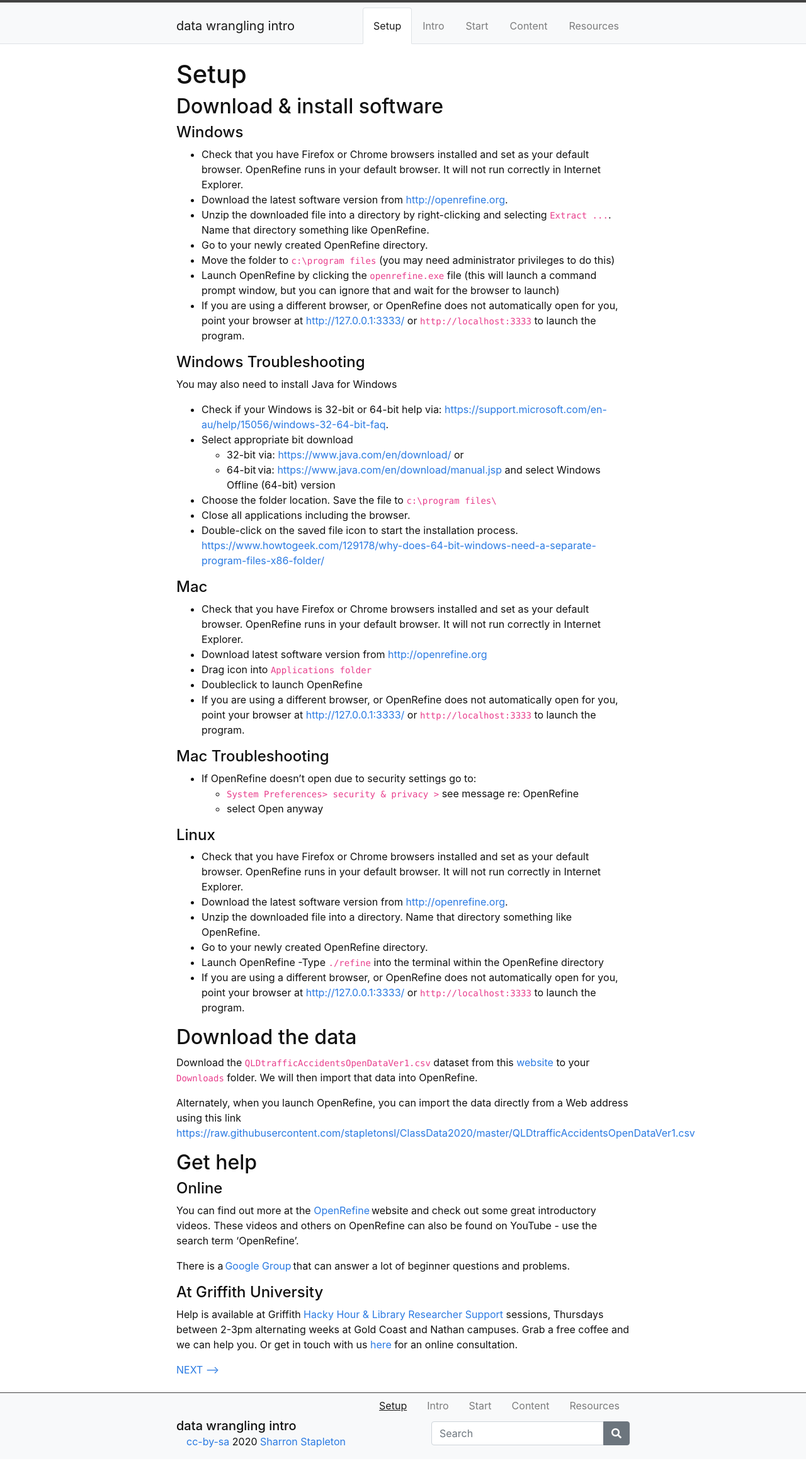
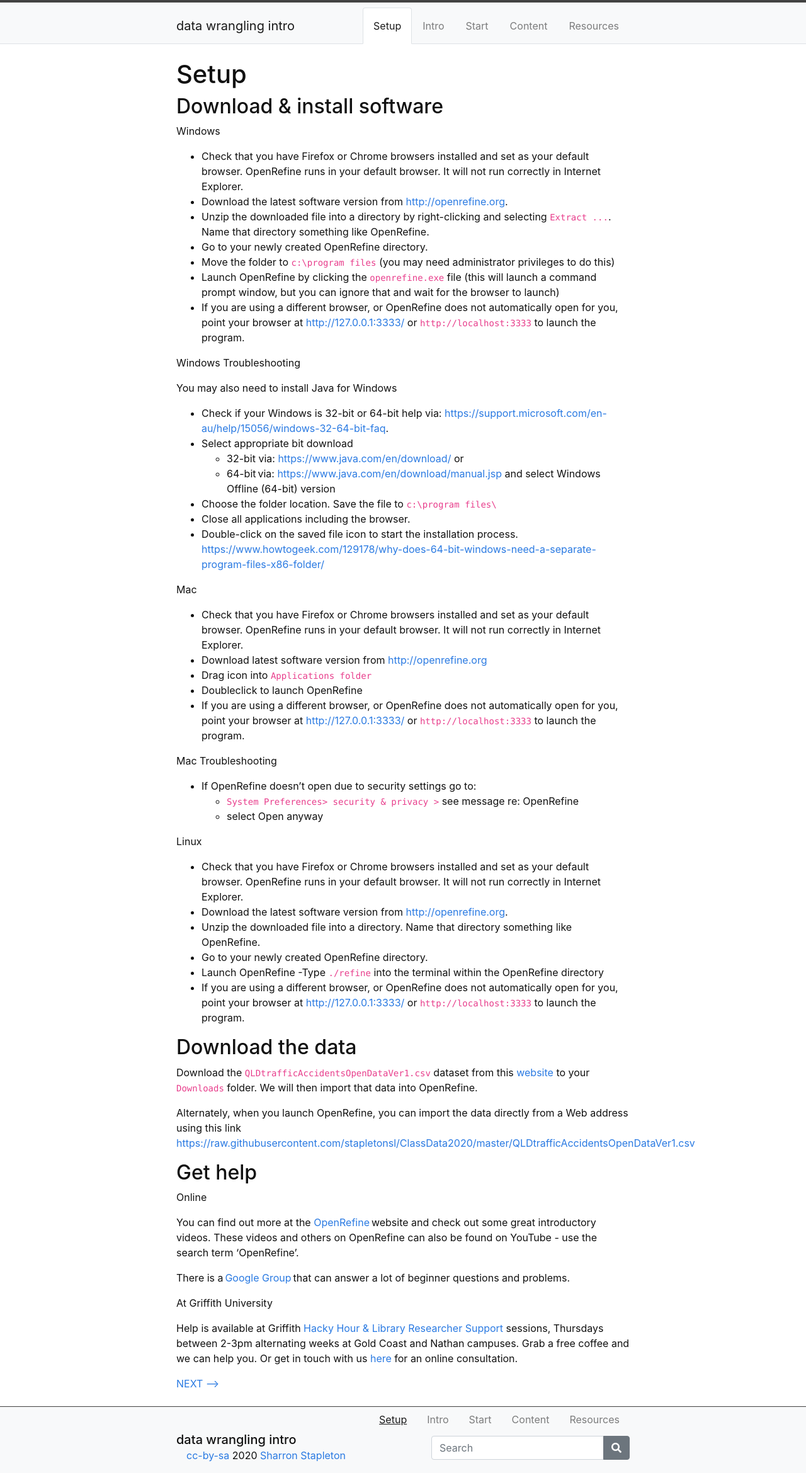
Before and after one commit to GULibrarySandbox/intro-data-wrangle, a Jekyll site: the page built from content/0-setup.md, in a window 1280 px wide. Shown: the whole page at 63% size. Built offline with Jekyll 4.4.1, drawn with Linux system fonts in a browser that asks for light colours; before the commit the page ends 2317 px from its top, so only the background shows below that.

```diff
--- a/content/0-setup.md
+++ b/content/0-setup.md
@@ -6,7 +6,7 @@ nav: true
 
 ## Download & install software
 
-#### Windows
+Windows
 - Check that you have Firefox or Chrome browsers installed and set as your default browser. OpenRefine runs in your default browser. It will not run correctly in Internet Explorer.
 - Download the latest software version from [http://openrefine.org](http://openrefine.org).
 - Unzip the downloaded file into a directory by right-clicking and selecting `Extract ...`.   Name that directory something like OpenRefine.
@@ -15,7 +15,7 @@ nav: true
 - Launch OpenRefine by clicking the `openrefine.exe` file (this will launch a command prompt window, but you can ignore that and wait for the browser to launch)
 - If you are using a different browser, or OpenRefine does not automatically open for you, point your browser at [http://127.0.0.1:3333/](http://127.0.0.1:3333/) or `http://localhost:3333` to launch the program.
 
-#### Windows Troubleshooting
+Windows Troubleshooting
 
 You may also need to install Java for Windows
 - Check if your Windows is 32-bit or 64-bit help via: [https://support.microsoft.com/en-au/help/15056/windows-32-64-bit-faq](https://support.microsoft.com/en-au/help/15056/windows-32-64-bit-faq).
@@ -28,19 +28,19 @@ You may also need to install Java for Windows
 - Double-click on the saved file icon to start the installation process.
   [https://www.howtogeek.com/129178/why-does-64-bit-windows-need-a-separate-program-files-x86-folder/](https://www.howtogeek.com/129178/why-does-64-bit-windows-need-a-separate-program-files-x86-folder/)
 
-#### Mac
+Mac
 - Check that you have Firefox or Chrome browsers installed and set as your default browser. OpenRefine runs in your default browser. It will not run correctly in Internet Explorer.
 - Download latest software version from [http://openrefine.org](http://openrefine.org)
 - Drag icon into `Applications folder`
 - Doubleclick to launch OpenRefine
 - If you are using a different browser, or OpenRefine does not automatically open for you, point your browser at [http://127.0.0.1:3333/](http://127.0.0.1:3333/) or `http://localhost:3333` to launch the program.
 
-#### Mac Troubleshooting
+Mac Troubleshooting
 - If OpenRefine doesn’t open due to security settings go to:
   - `System Preferences> security & privacy >` see message re: OpenRefine
   - select Open anyway
 
-#### Linux
+Linux
 - Check that you have Firefox or Chrome browsers installed and set as your default browser. OpenRefine runs in your default browser. It will not run correctly in Internet Explorer.
 - Download the latest software version from [http://openrefine.org](http://openrefine.org).
 - Unzip the downloaded file into a directory. Name that directory something like OpenRefine.
@@ -58,13 +58,13 @@ Alternately, when you launch OpenRefine, you can import the data directly from a
 
 ## Get help
 
-#### Online
+Online
 
 You can find out more at the [OpenRefine](http://openrefine.org) website and check out some great introductory videos. These videos and others on OpenRefine can also be found on YouTube - use the search term 'OpenRefine'.
 
 There is a [Google Group](https://groups.google.com/forum/#!forum/openrefine) that can answer a lot of beginner questions and problems.
 
-#### At Griffith University
+At Griffith University
 
 Help is available at Griffith [Hacky Hour & Library Researcher Support](https://hackyhourgriffith.wordpress.com/) sessions, Thursdays between 2-3pm alternating weeks at Gold Coast and Nathan campuses.  Grab a free coffee and we can help you.
 Or get in touch with us [here](https://intranet.secure.griffith.edu.au/library/forms/help) for an online consultation.
```
